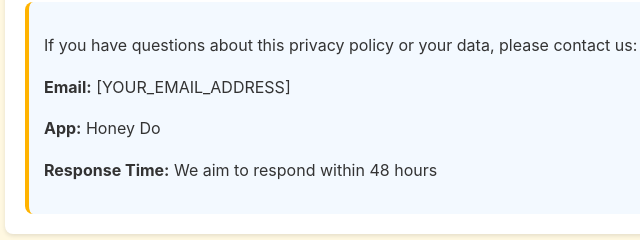
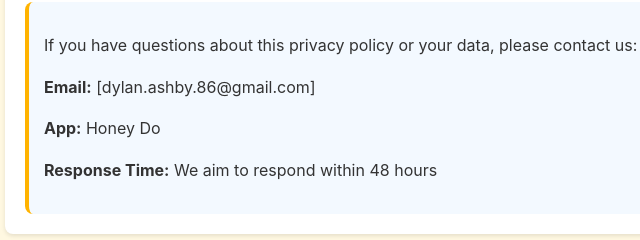
Before and after one commit to dashby86/honey-do-privacy, a plain HTML site: page index.html in a window 1280 px wide. Shown: the part 3353-3593 px from the top of the page, 235-875 px from the left. Drawn offline with Linux system fonts and the light colour scheme.

Commit message:
Update index.html

```diff
--- a/index.html
+++ b/index.html
@@ -164,7 +164,7 @@
         <h2>Contact Us</h2>
         <div class="contact-info">
             <p>If you have questions about this privacy policy or your data, please contact us:</p>
-            <p><strong>Email:</strong> [YOUR_EMAIL_ADDRESS]</p>
+            <p><strong>Email:</strong> [dylan.ashby.86@gmail.com]</p>
             <p><strong>App:</strong> Honey Do</p>
             <p><strong>Response Time:</strong> We aim to respond within 48 hours</p>
         </div>
```
